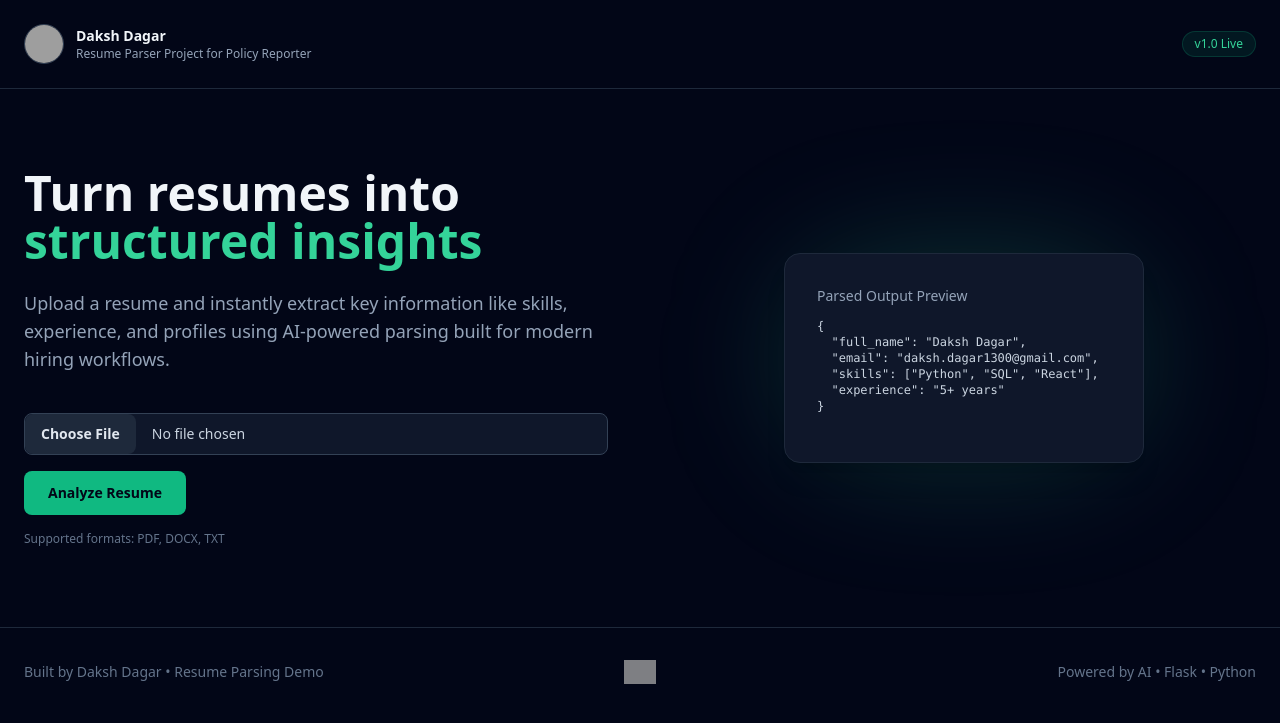
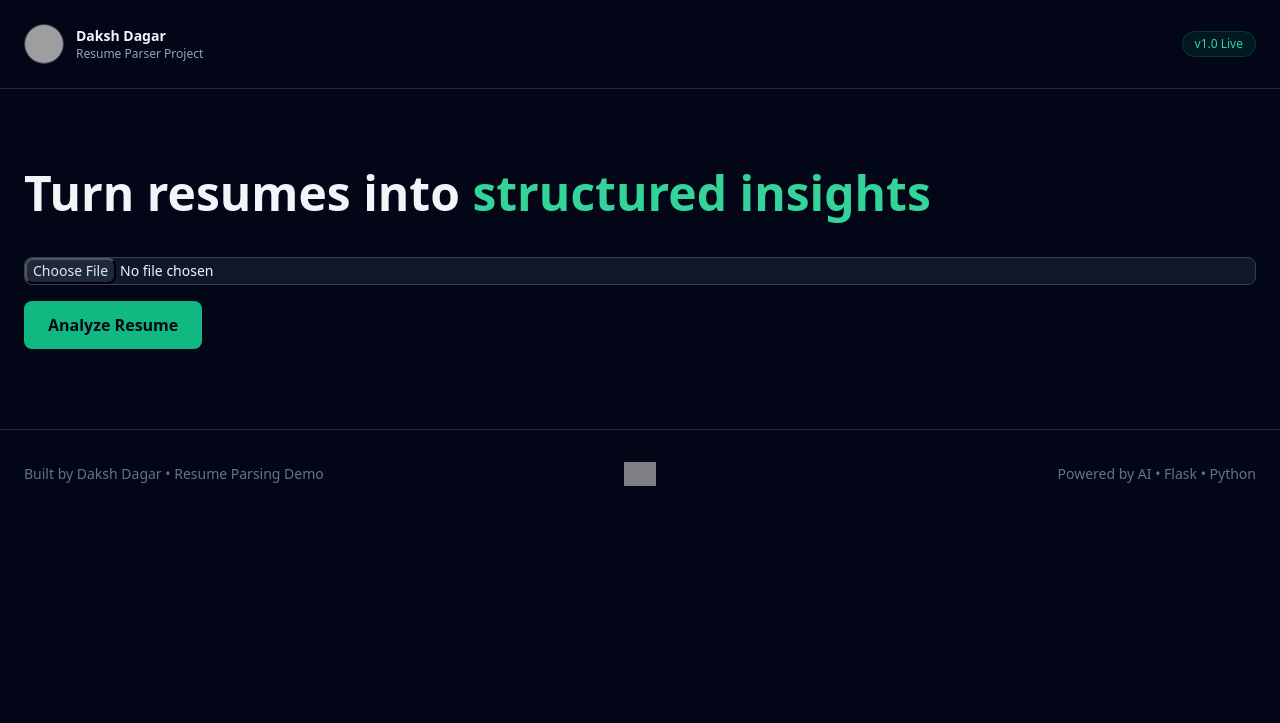
Before and after one commit to DakshDagar/resume-parser, a Flask app: page / in a window 1280 px wide. Shown: the top 723 px of the page. Run offline with Flask 3, Linux system fonts and the light colour scheme; some libraries are stand-ins or nearby versions; grey boxes are pictures that could not be loaded.

Commit message:
Update UI: updating the UI

```diff
--- a/templates/index.html
+++ b/templates/index.html
@@ -6,26 +6,21 @@
     <title>Resume Insight Engine</title>
     <script src="https://cdn.tailwindcss.com"></script>
     <style>
-        html {
-            scroll-behavior: smooth;
-        }
+        html { scroll-behavior: smooth; }
     </style>
 </head>
 
 <body class="bg-slate-950 text-slate-100 antialiased">
 
-<!-- ================= HEADER ================= -->
+<!-- HEADER -->
 <header class="border-b border-slate-800">
-    <div class="max-w-7xl mx-auto px-6 py-6 flex items-center justify-between">
-        <div class="flex items-center gap-3">
-            <img
-                src="https://media.licdn.com/dms/image/v2/D4E03AQGH9TZknahq-w/profile-displayphoto-scale_400_400/B4EZsppVlDHcAk-/0/1765930262884?e=1767830400&v=beta&t=zoRwMQS_rvQp5uw9ovBaji0bJ1jRepQ_7uzNDoY6Vns"
-                alt="Profile"
-                class="w-10 h-10 rounded-full object-cover border border-slate-700"
-            />
+    <div class="max-w-7xl mx-auto px-6 py-6 flex justify-between items-center">
+        <div class="flex gap-3 items-center">
+            <img src="https://media.licdn.com/dms/image/v2/D4E03AQGH9TZknahq-w/profile-displayphoto-scale_400_400/B4EZsppVlDHcAk-/0/1765930262884"
+                 class="w-10 h-10 rounded-full border border-slate-700" />
             <div>
                 <p class="text-sm font-semibold">Daksh Dagar</p>
-                <p class="text-xs text-slate-400">Resume Parser Project for Policy Reporter</p>
+                <p class="text-xs text-slate-400">Resume Parser Project</p>
             </div>
         </div>
         <span class="text-xs px-3 py-1 rounded-full bg-emerald-500/10 text-emerald-400 border border-emerald-500/20">
@@ -34,132 +29,80 @@
     </div>
 </header>
 
-<!-- ================= HERO ================= -->
-<section class="max-w-7xl mx-auto px-6 py-20 grid lg:grid-cols-2 gap-16 items-center">
-    <div>
-        <h1 class="text-4xl sm:text-5xl font-bold leading-tight">
+<!-- HERO -->
+<section class="max-w-7xl mx-auto px-6 py-20">
+    <h1 class="text-4xl sm:text-5xl font-bold">
         Turn resumes into <span class="text-emerald-400">structured insights</span>
     </h1>
-        <p class="mt-6 text-slate-400 text-lg">
-            Upload a resume and instantly extract key information like skills, experience,
-            and profiles using AI-powered parsing built for modern hiring workflows.
-        </p>
 
     <form action="/process" method="post" enctype="multipart/form-data" class="mt-10 space-y-4">
-            <input
-                type="file"
-                name="pdf_doc"
-                accept=".pdf,.docx,.txt"
-                required
-                class="block w-full text-sm text-slate-300
-                       file:mr-4 file:py-2.5 file:px-4
-                       file:rounded-lg file:border-0
-                       file:text-sm file:font-semibold
-                       file:bg-slate-800 file:text-slate-200
-                       hover:file:bg-slate-700
-                       bg-slate-900 border border-slate-700 rounded-lg cursor-pointer"
-            />
-
-            <button
-                type="submit"
-                class="inline-flex items-center justify-center rounded-lg bg-emerald-500 px-6 py-3 text-sm font-semibold text-slate-950 hover:bg-emerald-400 transition"
-            >
+        <input type="file" name="pdf_doc" required
+               class="block w-full text-sm bg-slate-900 border border-slate-700 rounded-lg
+                      file:bg-slate-800 file:text-slate-200 file:rounded-lg" />
+        <button class="bg-emerald-500 px-6 py-3 rounded-lg text-slate-950 font-semibold">
             Analyze Resume
         </button>
     </form>
-
-        <p class="mt-4 text-xs text-slate-500">
-            Supported formats: PDF, DOCX, TXT
-        </p>
-    </div>
-
-    <div class="hidden lg:flex justify-center">
-        <div class="relative">
-            <div class="absolute inset-0 bg-emerald-400/20 blur-3xl rounded-full"></div>
-            <div class="relative bg-slate-900 border border-slate-800 rounded-2xl p-8 w-[360px] shadow-xl">
-                <p class="text-sm text-slate-400 mb-3">Parsed Output Preview</p>
-                <pre class="text-xs text-slate-300 whitespace-pre-wrap">
-{
-  "full_name": "Daksh Dagar",
-  "email": "daksh.dagar1300@gmail.com",
-  "skills": ["Python", "SQL", "React"],
-  "experience": "5+ years"
-}
-                </pre>
-            </div>
-        </div>
-    </div>
 </section>
 
-<!-- ================= RESULTS ================= -->
+<!-- RESULTS -->
 {% if data %}
 <section class="max-w-5xl mx-auto px-6 pb-20">
     <h2 class="text-2xl font-semibold mb-6">Extracted Resume Data</h2>
-    <div id="results" class="space-y-6"></div>
+    <div id="results" class="space-y-8"></div>
 </section>
 
 <script>
-    function renderValue(value) {
+function toRows(value) {
     if (Array.isArray(value)) {
-            return `
-                <ul class="list-disc list-inside space-y-1">
-                    ${value.map(v => `<li>${v}</li>`).join("")}
-                </ul>
-            `;
+        return value.flatMap(item => toRows(item));
     }
 
     if (typeof value === "object" && value !== null) {
-            return `
-                <table class="w-full text-sm border border-slate-800 rounded-lg overflow-hidden">
-                    <tbody class="divide-y divide-slate-800">
-                        ${Object.entries(value).map(([k, v]) => `
-                            <tr>
-                                <td class="px-4 py-3 text-slate-400 font-medium w-1/3">${k}</td>
-                                <td class="px-4 py-3 text-slate-200">${renderValue(v)}</td>
-                            </tr>
-                        `).join("")}
-                    </tbody>
-                </table>
-            `;
+        return Object.entries(value);
     }
 
-        return `<span>${value}</span>`;
+    return [["value", value]];
 }
 
 const data = {{ data | tojson }};
 const container = document.getElementById("results");
 
-    Object.entries(data).forEach(([key, value]) => {
-        const section = document.createElement("div");
-        section.innerHTML = `
-            <h3 class="text-lg font-semibold text-emerald-400 mb-2 capitalize">${key.replace(/_/g, " ")}</h3>
-            ${renderValue(value)}
+Object.entries(data).forEach(([section, value]) => {
+    const rows = toRows(value);
+
+    const table = `
+        <div>
+            <h3 class="text-lg font-semibold text-emerald-400 mb-2 capitalize">
+                ${section.replace(/_/g, " ")}
+            </h3>
+            <table class="w-full text-sm border border-slate-800 rounded-lg overflow-hidden">
+                <tbody class="divide-y divide-slate-800">
+                    ${rows.map(([k, v]) => `
+                        <tr>
+                            <td class="px-4 py-2 text-slate-400 font-medium w-1/3">${k}</td>
+                            <td class="px-4 py-2 text-slate-200">${v}</td>
+                        </tr>
+                    `).join("")}
+                </tbody>
+            </table>
+        </div>
     `;
-        container.appendChild(section);
+
+    container.insertAdjacentHTML("beforeend", table);
 });
 </script>
 {% endif %}
 
-<!-- ================= FOOTER ================= -->
+<!-- FOOTER -->
 <footer class="border-t border-slate-800">
-    <div class="max-w-7xl mx-auto px-6 py-8 grid grid-cols-1 sm:grid-cols-3 items-center gap-6 text-sm text-slate-500">
-
-        <p class="text-center sm:text-left">
-            Built by Daksh Dagar • Resume Parsing Demo
-        </p>
-
+    <div class="max-w-7xl mx-auto px-6 py-8 grid sm:grid-cols-3 gap-6 items-center text-sm text-slate-500">
+        <p class="text-center sm:text-left">Built by Daksh Dagar • Resume Parsing Demo</p>
         <div class="flex justify-center">
-            <img
-                src="https://images.teamtailor-cdn.com/images/s3/teamtailor-na-maroon/gallery_picture-v6/image_uploads/cbd5efd1-2b89-4c8e-a2b9-fc03eee8fd05/original.png"
-                alt="Company Logo"
-                class="h-6 opacity-80"
-            />
+            <img src="https://images.teamtailor-cdn.com/images/s3/teamtailor-na-maroon/gallery_picture-v6/image_uploads/cbd5efd1-2b89-4c8e-a2b9-fc03eee8fd05/original.png"
+                 class="h-6 opacity-80" />
         </div>
-
-        <p class="text-center sm:text-right">
-            Powered by AI • Flask • Python
-        </p>
-
+        <p class="text-center sm:text-right">Powered by AI • Flask • Python</p>
     </div>
 </footer>
 
```
Lines whose indentation alone changed are shown as unchanged.
